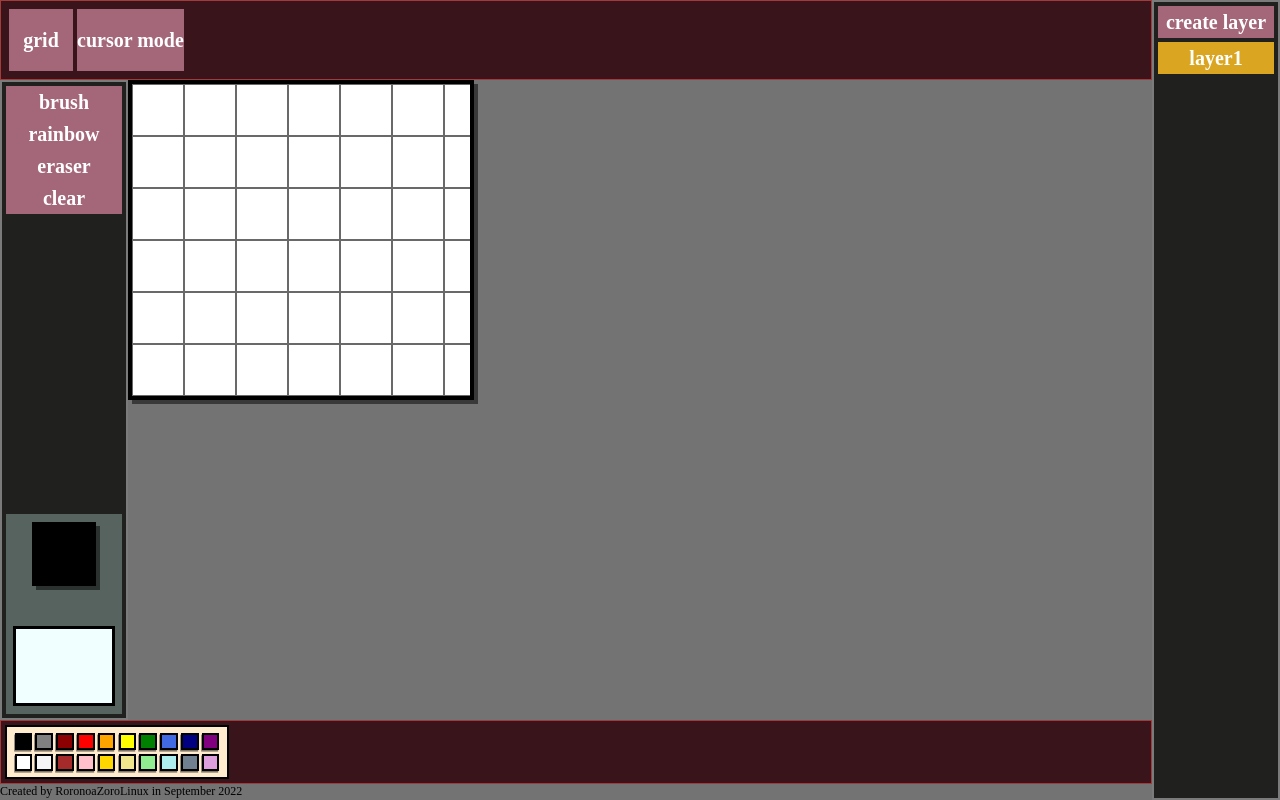
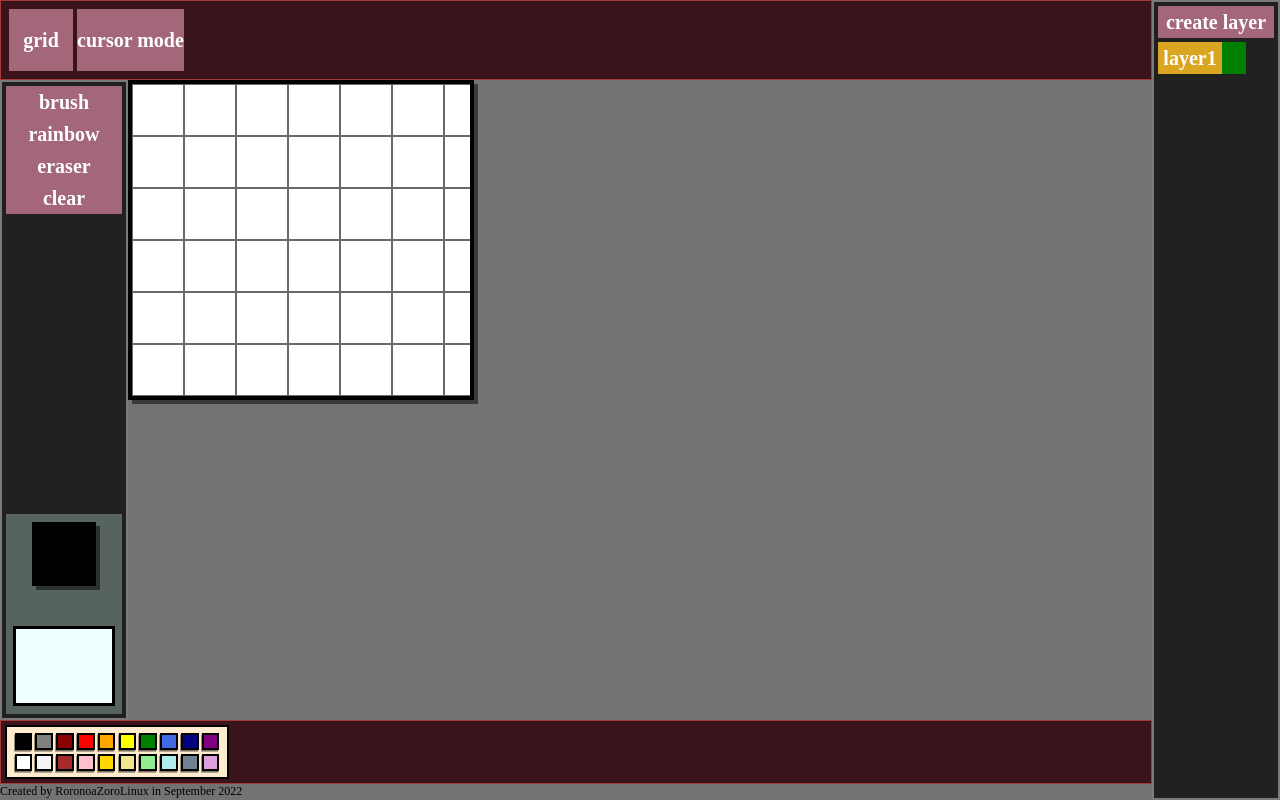
Before and after one commit to RoronoaZoroLinux/study, a plain HTML site: page etch/index.html in a window 1280 px wide. Drawn offline with Linux system fonts and the light colour scheme.

Commit message:
chck point

```diff
--- a/etch/script.js
+++ b/etch/script.js
@@ -20,13 +20,26 @@ document.querySelector('#btn_create_layer').addEventListener('click' , createLay
 
     function createLayerButton(){
 
+        let container = document.createElement('div');
         let newlayer = document.createElement('div');
+        let disablelayer = document.createElement('div');
+
+        container.classList.add('layercontainer');
+
+        disablelayer.classList.add('disablelayer');
+        disablelayer.setAttribute(`data-layer${layer_count}_visible` , "true");
+        disablelayer.setAttribute('data-toggle',layer_count);
+        disablelayer.addEventListener('click', toggleLayer);
 
         newlayer.classList.add('div_button');
         newlayer.setAttribute('data-layer',layer_count);
         newlayer.innerText ="layer"+ (layer_count);
-        newlayer.addEventListener('click' , selectLayer)
-        document.querySelector('.layerbox').appendChild(newlayer);
+        newlayer.addEventListener('click' , selectLayer);
+
+        container.appendChild(newlayer);
+        container.appendChild(disablelayer);
+
+        document.querySelector('.layerbox').appendChild(container);
 
         layer_count++;
 
@@ -60,17 +73,31 @@ Array.from(document.querySelectorAll('[data-serial]')).forEach( div => {
             div.style.backgroundColor = div.getAttribute(`data-layer${Number(i+1)}_value`);
 
         }
-
-
-
     }
 
 } )
+}
+
+
+function toggleLayer(e){
+
+let layer  = e.target.getAttribute('data-toggle');
+let check = e.target.getAttribute(`data-layer${layer}_visible`);
+
+console.log(layer)
+console.log(check)
+
+if(check == "true"){
+e.target.setAttribute(`data-layer${layer}_visible` , "false");
+e.target.style.backgroundColor = 'black';
+}
+else if(check == "false"){
+e.target.setAttribute(`data-layer${layer}_visible` , "true");
+e.target.style.backgroundColor = 'green';
 
 }
 
-
-
+}
 
 
 
--- a/etch/style.css
+++ b/etch/style.css
@@ -224,3 +224,19 @@ border: 0.4vh solid black;
   font-size: 1.5vh;
 
 }
+
+.disablelayer{
+
+  width: 3vh;
+  height: 4vh;
+  background-color: green;
+  border: 2px solid green;
+
+}
+
+.layercontainer{
+
+  display: flex;
+
+
+}
```
